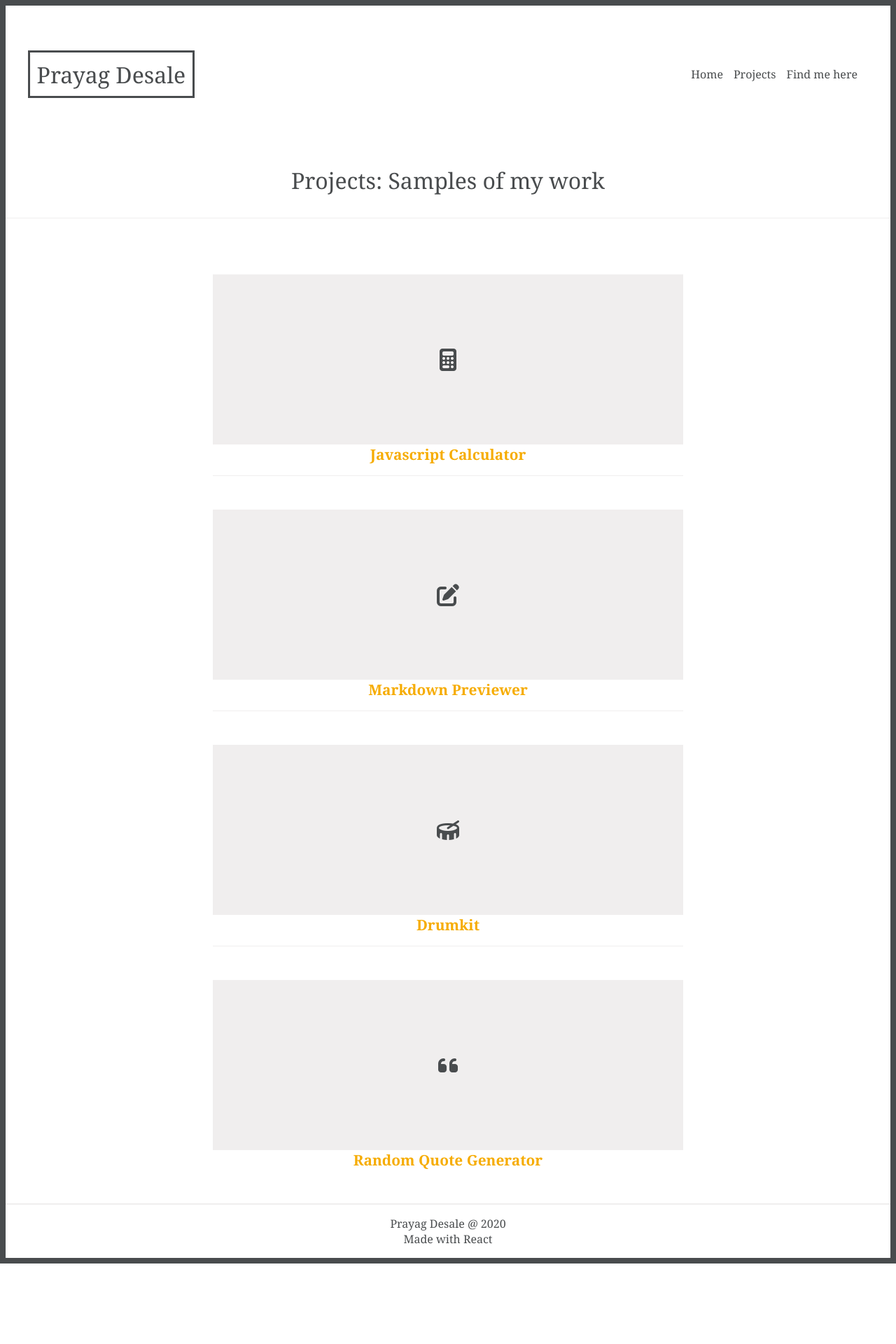
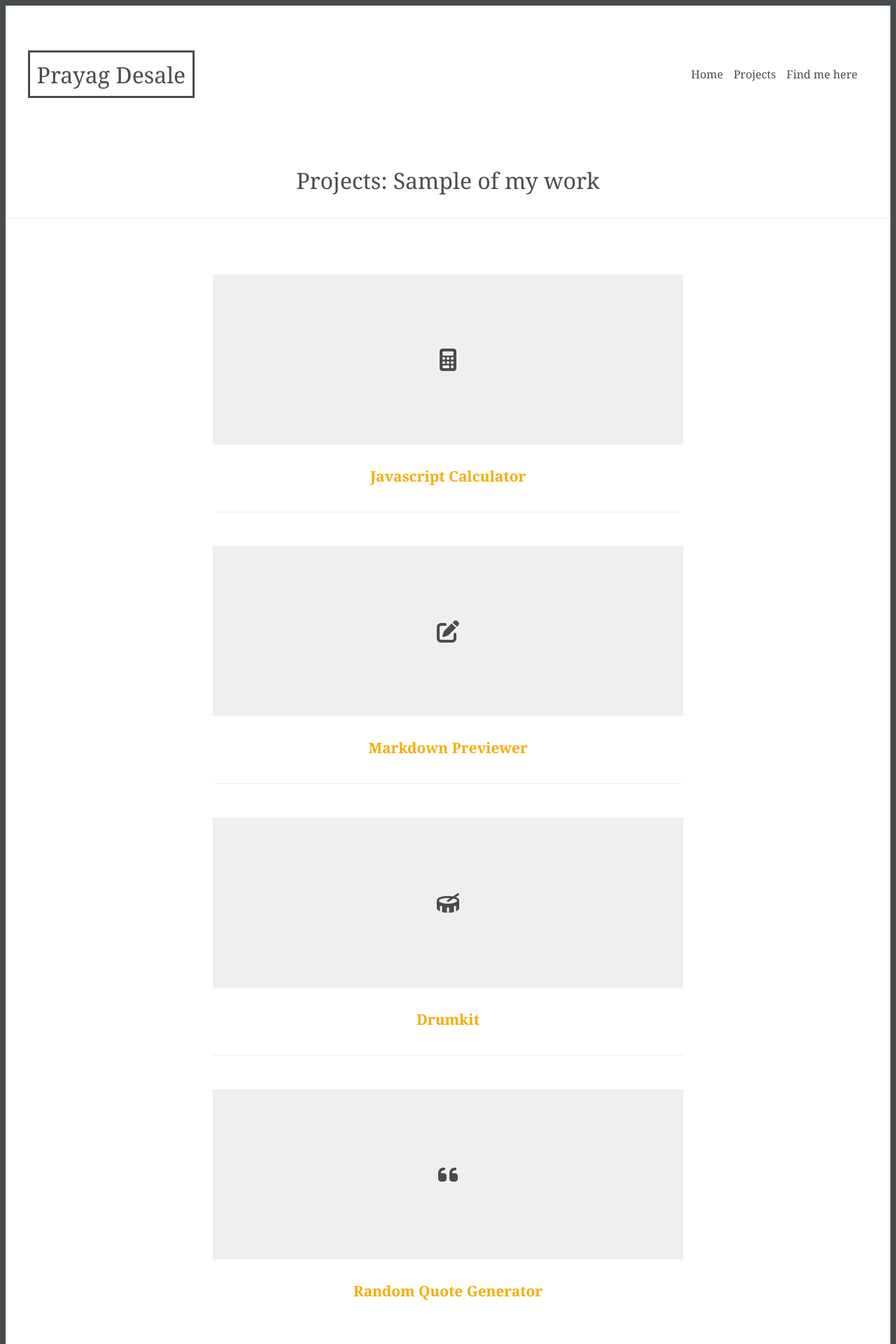
Before and after one commit to prayagd/portfolio, a React (Create React App) app: page /Projects in a window 1280 px wide. Shown: the top 1920 px of the page at 70% size. Before the commit the page ends 1805 px from the top, so only its background shows below. Built offline with nearby package versions, Linux system fonts and the light colour scheme.

Commit message:
project titles padding added

```diff
--- a/src/Components/projects.js
+++ b/src/Components/projects.js
@@ -5,7 +5,7 @@ const Projects = () => {
         <div className = "content">
             <section>
                 <div className = "inside-container intro">
-                    <h1 id = "intro">Projects: Samples of my work</h1>
+                    <h1 id = "intro">Projects: Sample of my work</h1>
                 </div>
             </section>
             <section className = "border projects">
--- a/src/index.css
+++ b/src/index.css
@@ -140,8 +140,8 @@ img{
 footer{
   text-align: center;
   border-top: solid 2px #f0eeee;
-  padding-top: 1em;
-  padding-bottom: 1em;
+  padding-top: 2.5em;
+  padding-bottom: 2.5em;
 }
 
 .border{
@@ -161,6 +161,8 @@ footer{
   color: #f6ac00;
   text-align: center;
   font-size: 1.3em;
+  padding-top: 1.5em;
+  padding-bottom: 1em;
 }
 
 .contact-tag{
```
